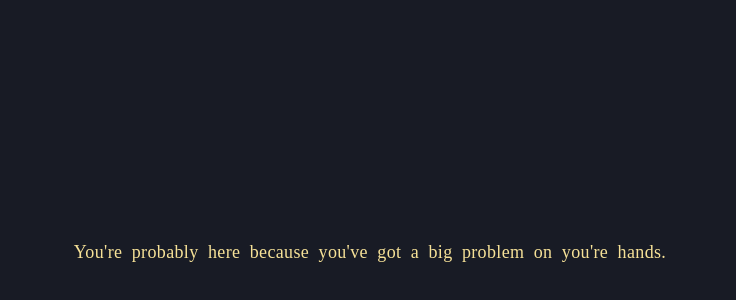
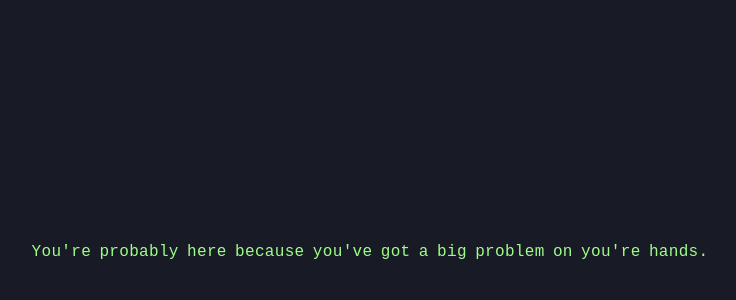
Before and after one commit to ChuckTerry/im-no-engineer, a plain HTML site: page index.html in a window 1280 px wide. Shown: the part 156-456 px from the top of the page, without its empty margins (270-1006 px from the left). Drawn offline with Linux system fonts and the light colour scheme.

Commit message:
Update style.cssTrying out styling

```diff
--- a/style.css
+++ b/style.css
@@ -9,15 +9,16 @@ body {
 }
 
 .typewriter-line {
-  font-size: 18px;
-  text-align: center;
-  margin: 16px 0 0 0;
-  color: #f9e499;
-  letter-spacing: 0.02em;
-  opacity: 0.99;
-  transition:
-    opacity 0.55s cubic-bezier(.32,2,.55,.27),
-    font-size 0.7s cubic-bezier(.65,1.35,.6,1);
-  max-width: 90vw;
-  word-break: break-word;
+    ext-align: center;
+    margin: 16px 0 0 0;
+    color: #a2ff8c;
+    letter-spacing: 0.02em;
+    opacity: 0.99;
+    transition: opacity 0.55s cubic-bezier(.32,2,.55,.27), font-size 0.7s cubic-bezier(.65,1.35,.6,1);
+    max-width: 90vw;
+    word-break: break-word;
+    font-family: "Roboto Mono", monospace;
+    font-optical-sizing: auto;
+    font-weight: 400;
+    font-style: normal;
 }
```
